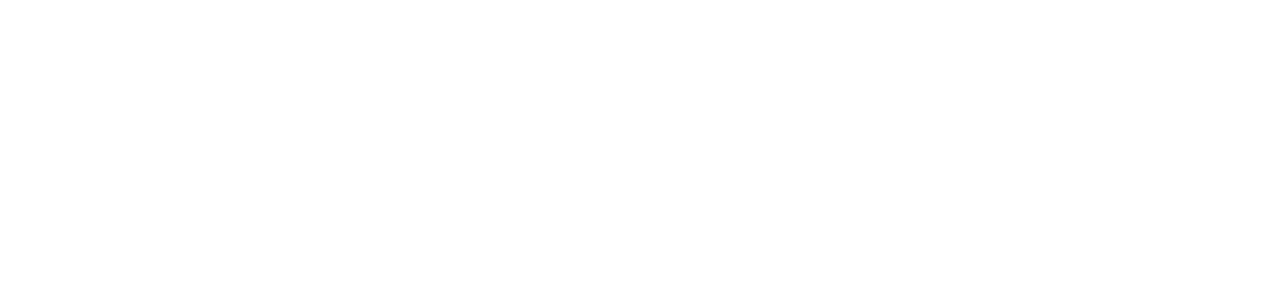
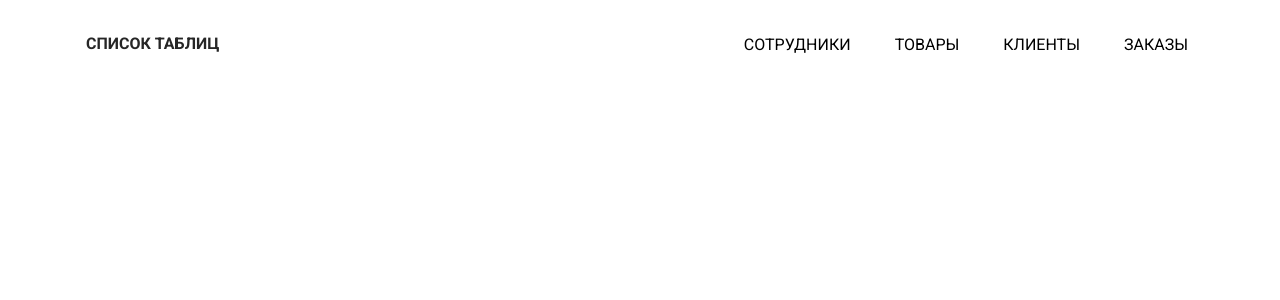
Before and after one commit to BaurinAnton/next-django-orm, a Next.js app in the folder frontend/: page / in a window 1280 px wide. Shown: the top 300 px of the page. Built offline with nearby package versions, Linux system fonts and the light colour scheme.

Commit message:
feat(frontend): module Header is connected to page

```diff
--- a/frontend/pages/index.tsx
+++ b/frontend/pages/index.tsx
@@ -1,6 +1,7 @@
+import { Header } from '@modules/Header'
+
 export default function Home() {
   return (
-    <>
-    </>
+    <Header />
   )
 }
```
